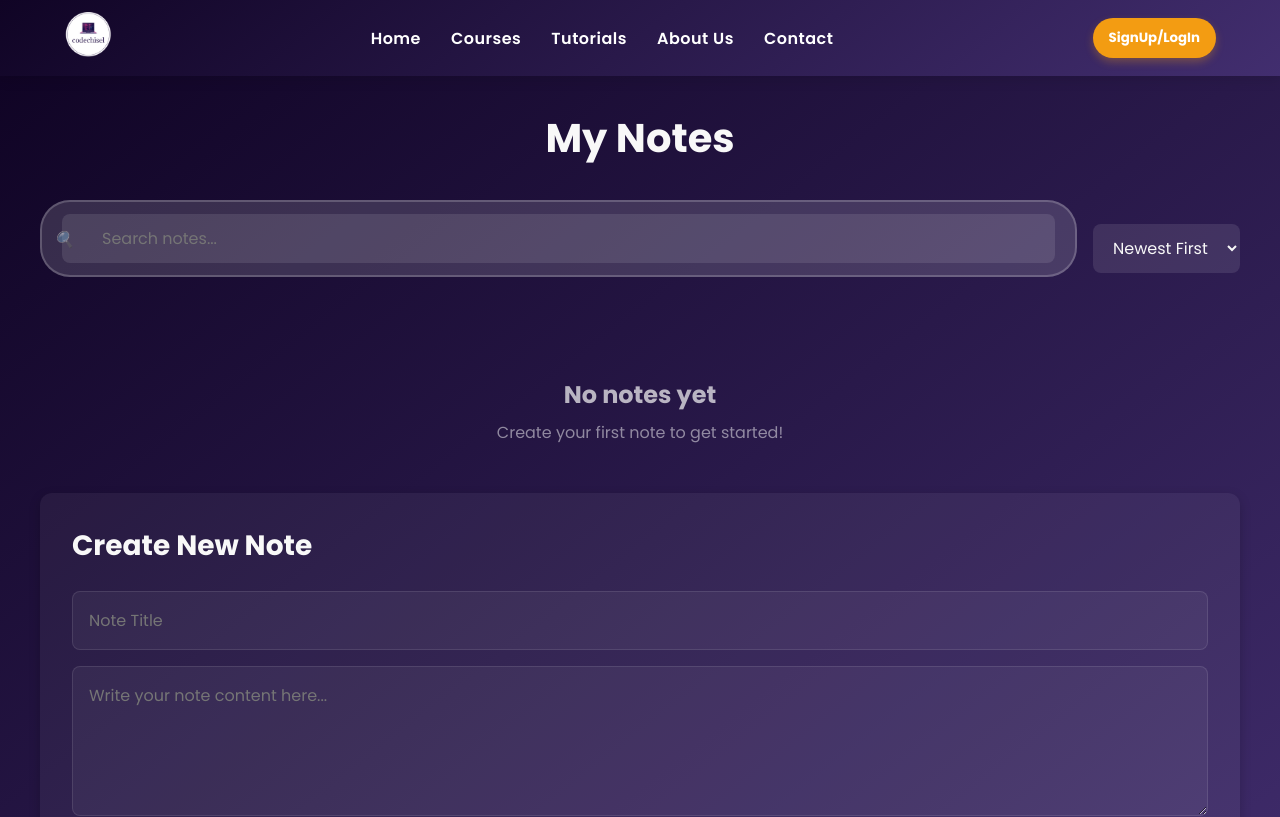
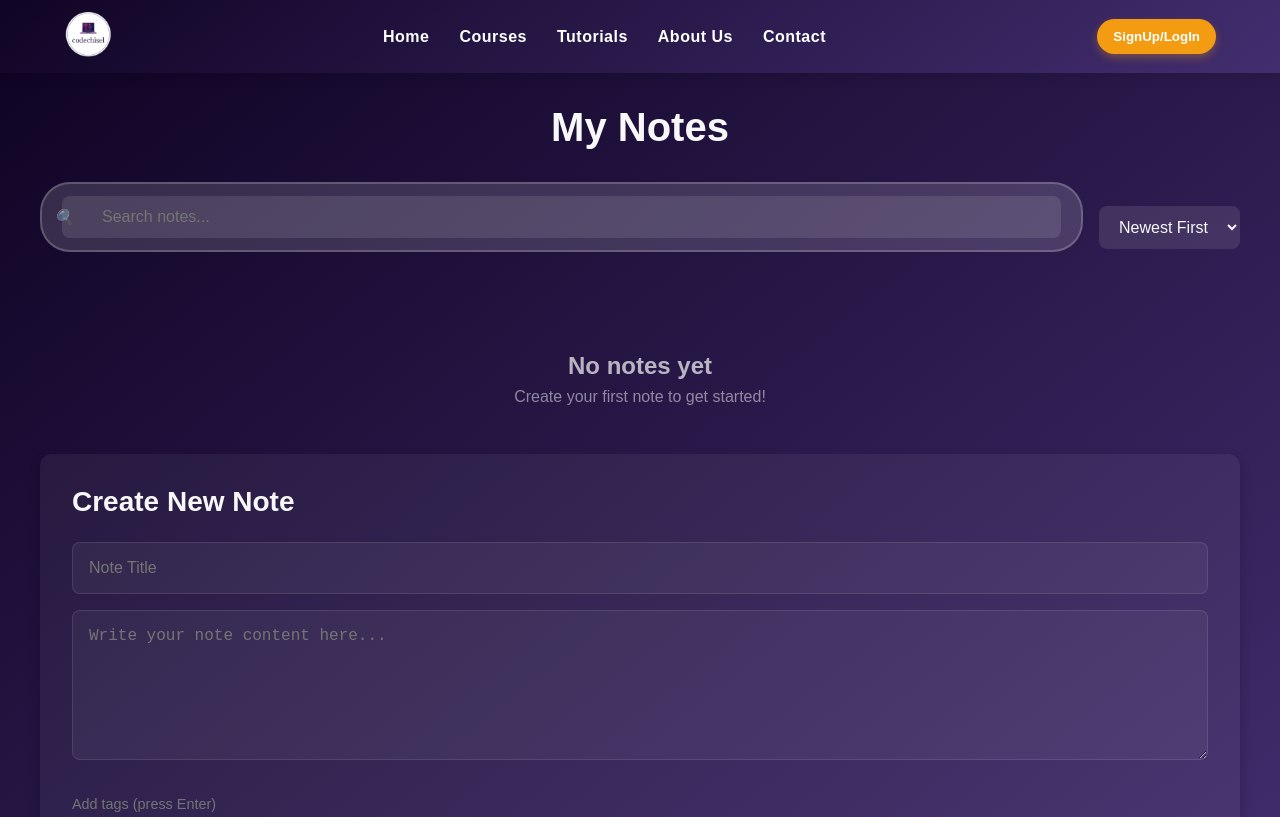
Before and after one commit to vanshika-CG/codechisel, a React (Vite) app in the folder frontend/app/: page /notes in a window 1280 px wide. Shown: the top 817 px of the page. Built offline with nearby package versions, Linux system fonts and the light colour scheme.

Commit message:
updated notes ui

```diff
--- a/frontend/app/src/components/Notes.css
+++ b/frontend/app/src/components/Notes.css
@@ -14,17 +14,9 @@
   --transition: all 0.3s ease;
 }
 
-* {
-  margin: 0;
-  padding: 0;
-  box-sizing: border-box;
-  font-family: 'Poppins', sans-serif;
-}
 
-body {
-  background-color: var(--primary);
-  color: var(--text-light);
-}
+
+
 
 .wrapper {
   width: 100%;
```
